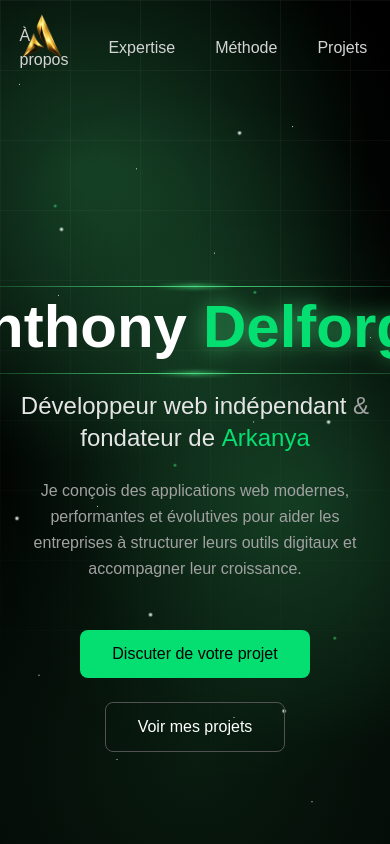
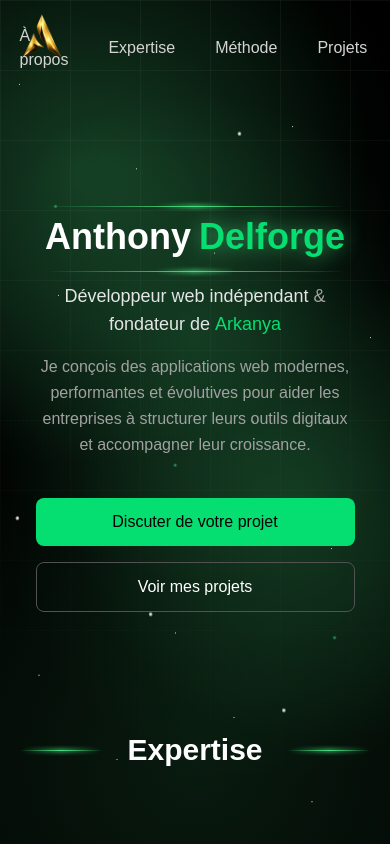
Before and after one commit to AnthonyDWeb/portfolio, a Next.js app: page / in a window 390 px wide. Shown: the top 844 px of the page. Built offline with nearby package versions, Linux system fonts and the light colour scheme.

Commit message:
fix responsive hero

```diff
--- a/components/sections/Hero.tsx
+++ b/components/sections/Hero.tsx
@@ -5,7 +5,7 @@ import ExternalLink from "@/components/ui/ExternalLink"
 export default function Hero() {
 
     const nameGlow =
-        "text-green-400 ml-4 relative drop-shadow-[0_0_10px_rgba(74,222,128,0.6)]"
+        "text-green-400 ml-2 sm:ml-4 relative drop-shadow-[0_0_10px_rgba(74,222,128,0.6)]"
 
     const arkanyaGlow =
         "text-green-400 font-medium hover:underline"
@@ -13,43 +13,57 @@ export default function Hero() {
     return (
         <section className="relative flex flex-col items-center text-center section-hero">
 
-            <div className="container-main flex flex-col items-center py-20 max-w-3xl">
+            <div className="container-main flex flex-col items-center pt-0 pb-10 md:py-24 max-w-3xl px-4">
+                {/* TITLE */}
 
-                <h1 className="relative text-6xl md:text-7xl font-semibold text-white mb-8">
+                <h1 className="relative text-4xl sm:text-5xl md:text-7xl font-semibold text-white mb-6 md:mb-8 whitespace-nowrap">
 
                     <HorizonLine className="absolute top-[-10px]"/>
 
                     <span>Anthony</span>
                     <span className={nameGlow}>Delforge</span>
 
-                    <HorizonLine className="absolute bottom-[-16px]"/>
+                    <HorizonLine className="absolute bottom-[-14px]"/>
 
                 </h1>
 
-                <p className="text-2xl text-neutral-200 mb-6">
+                {/* SUBTITLE */}
+
+                <p className="text-lg sm:text-xl md:text-2xl text-neutral-200 mb-4 md:mb-6">
+
                     Développeur web indépendant
                     <span className="text-neutral-400"> & </span>
                     fondateur de{" "}
+
                     <ExternalLink
                         href="https://arkanya.fr"
                         className={arkanyaGlow}
                     >
                         Arkanya
                     </ExternalLink>
+
                 </p>
 
-                <p className="text-neutral-400 max-w-xl mb-12 leading-relaxed">
+                {/* DESCRIPTION */}
+
+                <p className="text-neutral-400 max-w-xl mb-10 md:mb-12 leading-relaxed">
+
                     Je conçois des applications web modernes, performantes
                     et évolutives pour aider les entreprises à structurer
                     leurs outils digitaux et accompagner leur croissance.
+
                 </p>
 
-                <div className="flex flex-wrap gap-6 justify-center">
+                {/* CTA */}
 
-                    <Link href="/#contact">
+                <div className="flex flex-col sm:flex-row gap-4 sm:gap-6 justify-center w-full sm:w-auto">
+
+                    <Link href="/#contact" className="w-full sm:w-auto">
+
                         <button
                             className="
-                            px-8 py-3
+                            w-full sm:w-auto
+                            px-6 sm:px-8 py-3
                             bg-green-400
                             text-black
                             rounded-lg
@@ -61,12 +75,15 @@ export default function Hero() {
                         >
                             Discuter de votre projet
                         </button>
+
                     </Link>
 
-                    <Link href="/#projects">
+                    <Link href="/#projects" className="w-full sm:w-auto">
+
                         <button
                             className="
-                            px-8 py-3
+                            w-full sm:w-auto
+                            px-6 sm:px-8 py-3
                             border border-neutral-600
                             rounded-lg
                             text-white
@@ -77,6 +94,7 @@ export default function Hero() {
                         >
                             Voir mes projets
                         </button>
+
                     </Link>
 
                 </div>
--- a/components/sections/Stack.tsx
+++ b/components/sections/Stack.tsx
@@ -17,7 +17,7 @@ export default function Stack() {
                     {stack.map((tech) => (
                         <span
                             key={tech}
-                            className="px-4 py-2 border border-neutral-700 rounded-lg text-neutral-300"
+                            className="px-4 py-2 border border-[#4ade80] rounded-lg text-neutral-300 hover:bg-[#4ade80] hover:text-black delay-150"
                         >
               {tech}
             </span>
```
